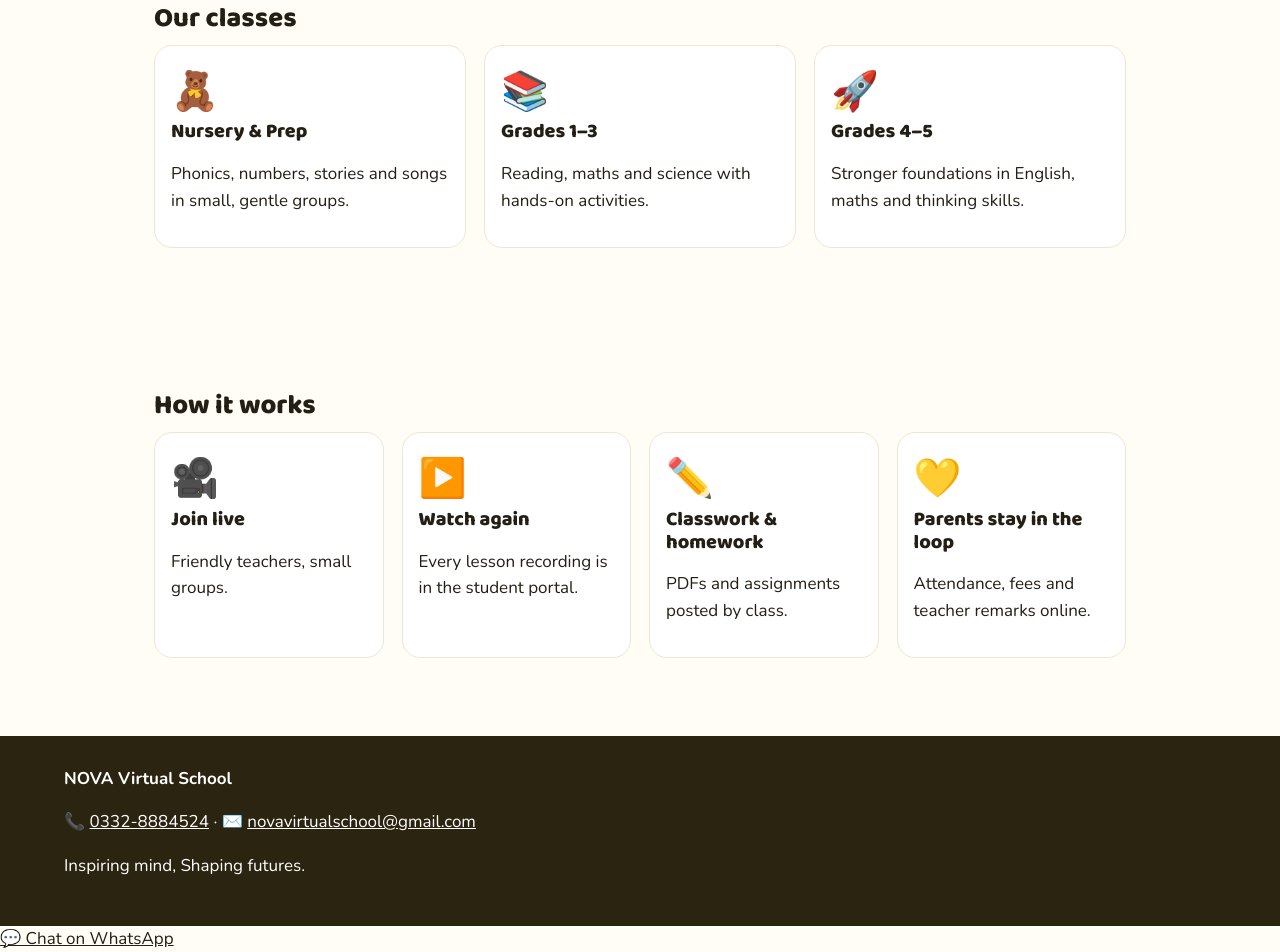
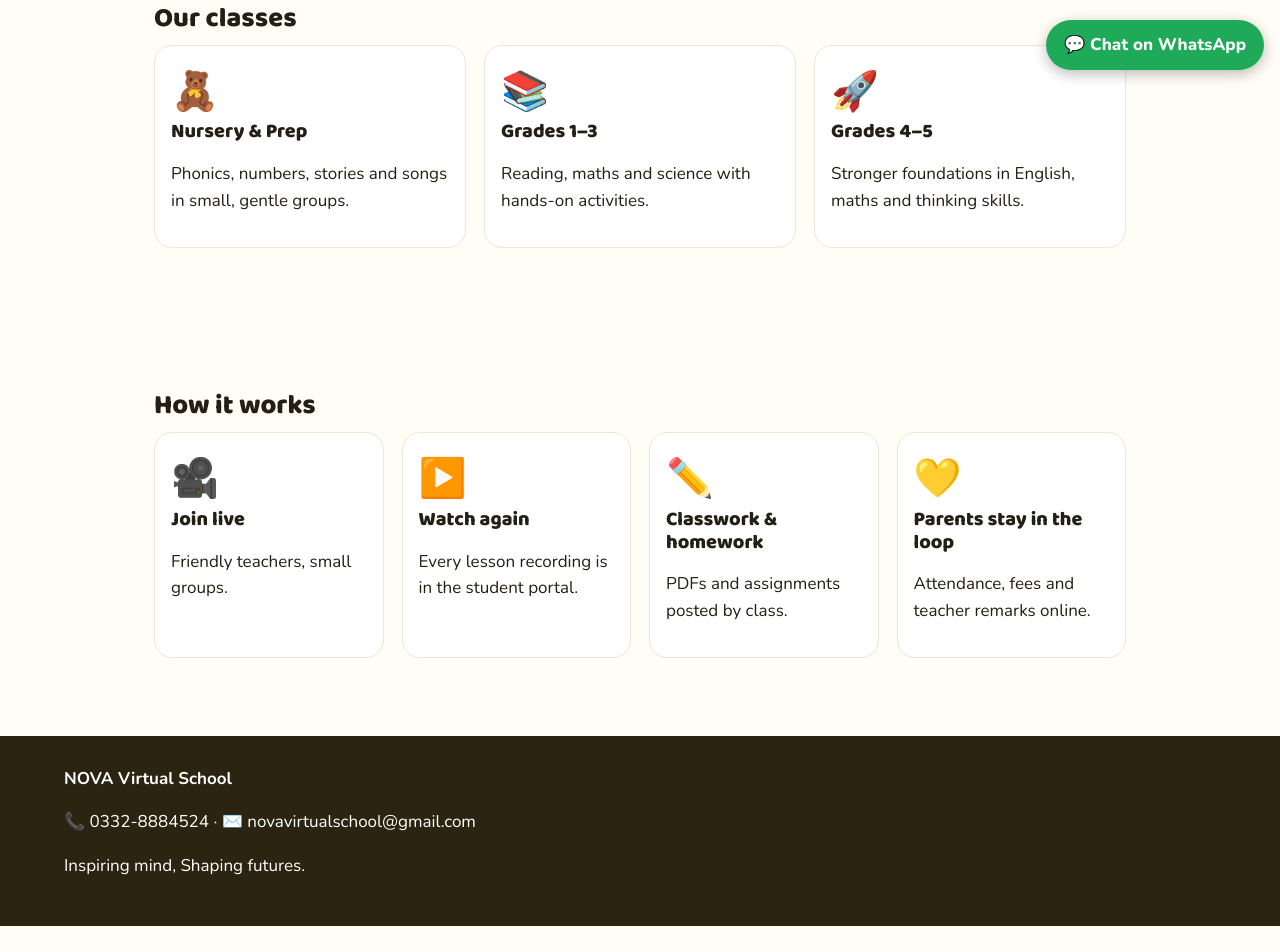
Before and after one commit to haniyafahimdev/nova-lms, a website: page index.html in a window 1280 px wide. Shown: the part 714-1666 px from the top of the page. After the commit the page ends 1640 px from the top, so only its background shows below. Drawn offline with nearby package versions, Linux system fonts and the light colour scheme.

Commit message:
Update style.css

```diff
--- a/css/style.css
+++ b/css/style.css
@@ -74,3 +74,6 @@ footer{background:var(--side);color:#fff;padding:30px 5vw}
 @media (pointer:fine){.fun,.fun *{cursor:none!important}}@media (pointer:coarse){.cursor{display:none}}
 @media(max-width:600px){#em{display:none}}
 @media(prefers-reduced-motion:reduce){.ticker{overflow-x:auto}.fun,.fun *{cursor:auto!important}.cursor{display:none}}
+
+.wa{position:fixed;right:16px;bottom:16px;background:#1faa59;color:#fff;border-radius:30px;padding:12px 18px;font-weight:800;text-decoration:none;z-index:40;box-shadow:0 4px 14px #0004;transition:transform .2s}.wa:hover{transform:scale(1.06)}
+footer a{text-decoration:none}
```
